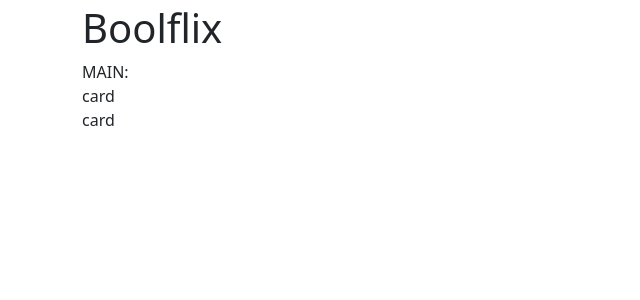
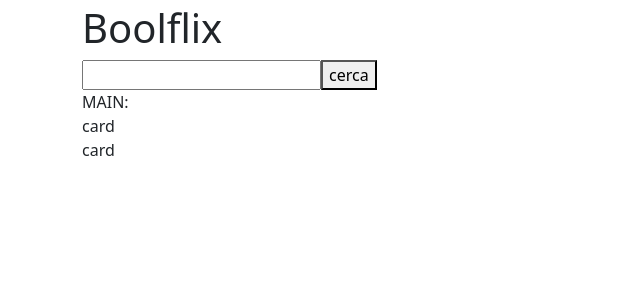
Before and after one commit to dav100ide/vite-boolflix, a Vue app: page / in a window 1280 px wide. Shown: the top 300 px of the page, without its empty margins (0-640 px from the left). Built offline with nearby package versions, Linux system fonts and the light colour scheme.

Commit message:
prototipo search bar statico

```diff
--- a/src/components/AppHeader.vue
+++ b/src/components/AppHeader.vue
@@ -1,11 +1,27 @@
 <script>
-export default {};
+import { store } from '../store.js';
+export default {
+   data() {
+      return {
+         store,
+      };
+   },
+   methods: {
+      search() {
+         console.log(store.searchText);
+      },
+   },
+};
 </script>
 
 <template>
-   <div>
+   <header>
       <h1>Boolflix</h1>
-   </div>
+      <form action="" @submit.prevent="search">
+         <input type="text" v-model="store.searchText" />
+         <button type="submit">cerca</button>
+      </form>
+   </header>
 </template>
 
 <style lang="scss" scoped></style>
--- /dev/null
+++ b/src/store.js
@@ -0,0 +1,9 @@
+/*=================================
+   store reattivo
+==============================*/
+import { reactive } from 'vue';
+
+export const store = reactive({
+   //store dei dati in comune
+   searchText: '',
+});
```
